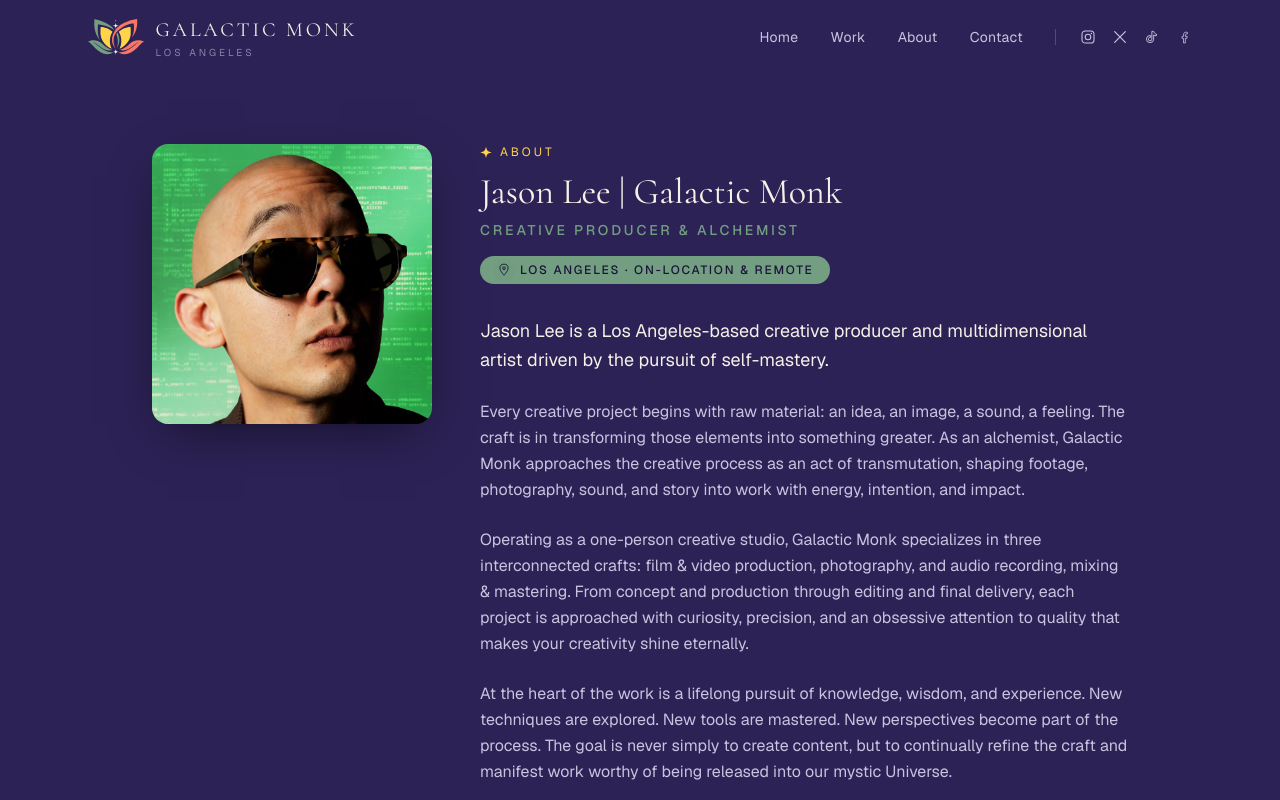
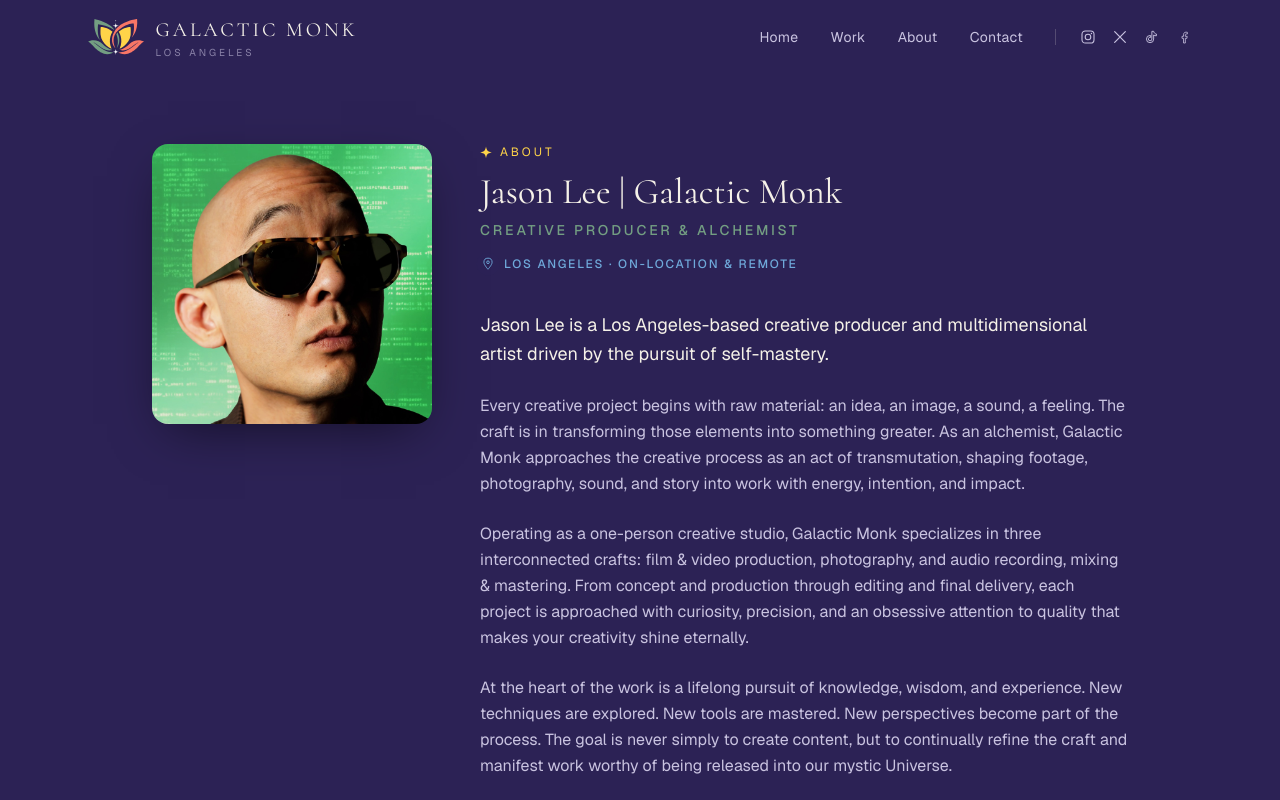
Before and after one commit to TheGalacticMonk/galacticmonk, a Next.js app: page /about in a window 1280 px wide. Shown: the top 800 px of the page. Built offline with nearby package versions, Linux system fonts and the light colour scheme.

Commit message:
Update website

```diff
--- a/src/app/about/page.tsx
+++ b/src/app/about/page.tsx
@@ -27,10 +27,10 @@ export default function AboutPage() {
             Creative Producer &amp; Alchemist
           </p>
 
-          <div className="mt-4 inline-flex items-center gap-2 rounded-full bg-sage px-4 py-1.5 text-xs font-medium uppercase tracking-[0.15em] text-ink-deep">
+          <div className="mt-4 inline-flex items-center gap-2 text-xs font-medium uppercase tracking-[0.15em] text-[#6fa9da]">
             <span className="relative flex h-4 w-4 items-center justify-center">
-              <span className="absolute inline-flex h-3 w-3 animate-ping rounded-full bg-ink-deep/40" />
-              <MapPinIcon className="relative h-3.5 w-3.5 text-ink-deep" />
+              <span className="absolute inline-flex h-3 w-3 animate-ping rounded-full bg-[#6fa9da]/40" />
+              <MapPinIcon className="relative h-3.5 w-3.5 text-[#6fa9da]" />
             </span>
             Los Angeles · On-Location &amp; Remote
           </div>
```
